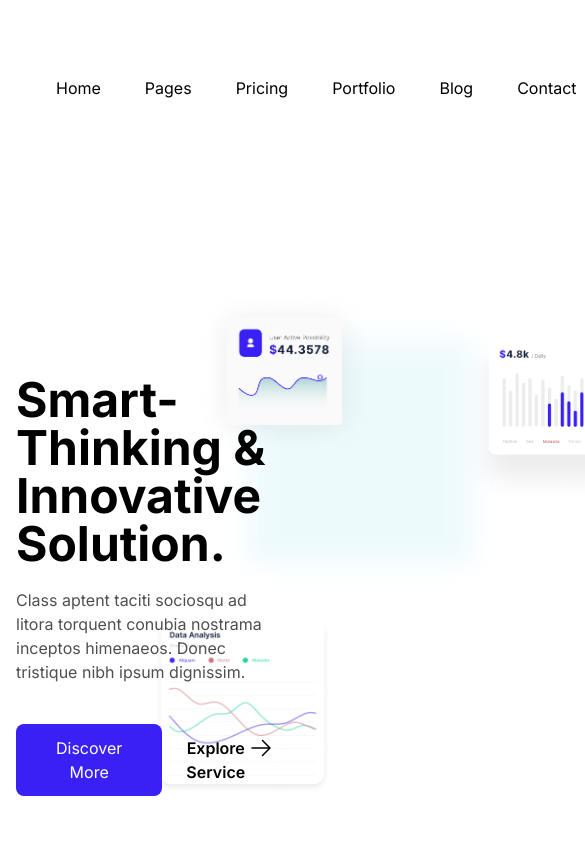
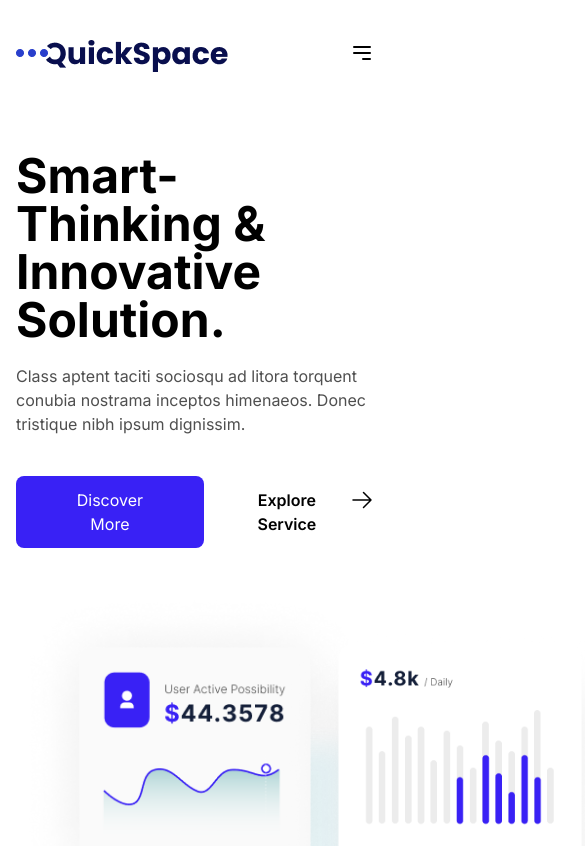
Before and after one commit to hr-sobuj/vue-landing-page, a Vue app: page / in a window 390 px wide. Shown: the top 846 px of the page, 585 px wide, since content can reach past the window. Built offline with nearby package versions, Linux system fonts and the light colour scheme; a web font is replaced by a local one.

Commit message:
initial responsive

```diff
--- a/package.json
+++ b/package.json
@@ -9,6 +9,7 @@
     "preview": "vite preview"
   },
   "dependencies": {
+    "@headlessui/vue": "^1.7.19",
     "@heroicons/vue": "^2.1.1",
     "vue": "^3.4.21"
   },
--- a/src/components/navbar/NavBar.vue
+++ b/src/components/navbar/NavBar.vue
@@ -14,7 +14,7 @@ import Logo from "./../../assets/images/logo.png";
             </a>
           </h1>
         </div>
-        <div class="flex justify-between items-center space-x-16">
+        <div class="hidden md:flex justify-between items-center space-x-16">
           <div class="flex space-x-11">
             <div
               v-for="link of navContent.links"
@@ -30,6 +30,24 @@ import Logo from "./../../assets/images/logo.png";
             </button>
           </div>
         </div>
+        <div class="block md:hidden">
+          <button>
+            <svg
+              xmlns="http://www.w3.org/2000/svg"
+              fill="none"
+              viewBox="0 0 24 24"
+              stroke="currentColor"
+              class="w-6 h-6"
+            >
+              <path
+                stroke-linecap="round"
+                stroke-linejoin="round"
+                stroke-width="2"
+                d="M4 6h16M4 12h16m-7 6h7"
+              />
+            </svg>
+          </button>
+        </div>
       </div>
     </nav>
   </header>
--- a/src/container/Home/HeroSection.vue
+++ b/src/container/Home/HeroSection.vue
@@ -7,10 +7,12 @@ import heroImg3 from "./../../assets/images/home/hero/hero-img-3.png";
 
 <template>
   <section id="hero">
-    <div class="container flex justify-center items-center min-h-[400px]">
-      <div class="basis-1/2 relative">
+    <div
+      class="container flex flex-col md:flex-row justify-center items-center min-h-[300px]"
+    >
+      <div class="basis-full md:basis-1/2 order-1 static md:relative">
         <div
-          class="flex flex-col justify-center space-y-10 absolute inset-y-auto"
+          class="flex flex-col justify-center space-y-10 md:absolute md:inset-y-auto"
         >
           <div class="inline-flex flex-col space-y-5">
             <h3 class="text-5xl font-bold">
@@ -49,7 +51,7 @@ import heroImg3 from "./../../assets/images/home/hero/hero-img-3.png";
           </div>
         </div>
       </div>
-      <div class="basis-1/2">
+      <div class="basis-full md:basis-1/2 w-full order-2">
         <div class="group">
           <div class="relative group">
             <div class="inline-flex justify-start items-start z-[200]">
@@ -61,9 +63,7 @@ import heroImg3 from "./../../assets/images/home/hero/hero-img-3.png";
               />
             </div>
 
-            <div
-              class="absolute inset-x-[30%] inset-y-[30%] w-full h-full rounded-full z-[-200]"
-            >
+            <div class="absolute left-[30%] top-[45%] rounded-full z-[-200]">
               <div class="bg-[#15BEE3] p-28 opacity-[0.07] blur-md"></div>
             </div>
             <img
--- a/src/main.ts
+++ b/src/main.ts
@@ -2,12 +2,12 @@ import { createApp } from 'vue';
 import App from './App.vue';
 import NavBar from './components/navbar/NavBar.vue';
 import HeroSection from './container/Home/HeroSection.vue';
+
 import './style.css';
-
 
 const app = createApp(App);
 
 app.component('NavBar', NavBar);
 app.component('HeroSection', HeroSection);
 
-app.mount('#app')
+app.mount('#app');
```
Also changed, not shown: 1 other file (tests, documents, lock files or other folders).
